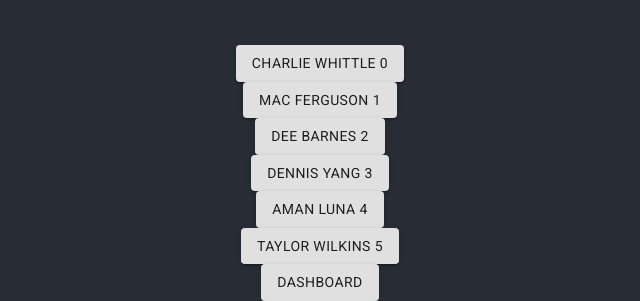
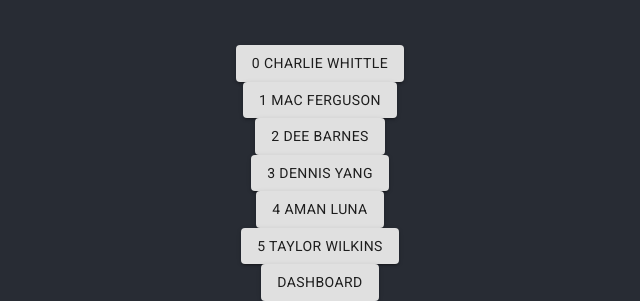
Before and after one commit to TaylorZowtuk/measure-what-matters, a React (Create React App) app in the folder frontend/: page /recording in a window 1280 px wide. Shown: the part 510-811 px from the top of the page, without its empty margins (320-960 px from the left). Built offline with nearby package versions, Linux system fonts and the light colour scheme.

Commit message:
Add player from bench to field

```diff
--- a/frontend/src/components/Bench.tsx
+++ b/frontend/src/components/Bench.tsx
@@ -86,8 +86,12 @@ export const roster:Player[] =
     }
 ]
 
+type BenchProps = {
+    notifyOfSubs:Function,
+}
+
 class Bench extends React.Component
-    <{},
+    <BenchProps,
     {
         onBench: Player[],
         // The bench is in the expanded state once a player from the field
@@ -97,8 +101,8 @@ class Bench extends React.Component
         substituteFor: Player | undefined,
     }> {
 
-    constructor() {
-        super({});
+    constructor(props:BenchProps) {
+        super(props);
         this.state = {
             onBench: this.getPlayers(),
             isExpanded: false,
@@ -117,21 +121,20 @@ class Bench extends React.Component
     addToBench = (player:Player) => {
         this.setState(state => {
           const onBench = state.onBench.concat(player);
-
-          return {onBench: onBench}
+          return {onBench: onBench};
         })
     }
 
-    removeFromBench = (removeNum:number) => {
+    removeFromBench = (removeNum:number): Player | undefined => {
         // Remove the player (first instance) from onBench whose number is num
         var array = [...this.state.onBench];
         var index = array.findIndex(player => player.num === removeNum);
         if (index !== -1) {
-            array.splice(index, 1)  // Remove the player
-            this.clearSubstituteFor();  // Update onBench
+            return array.splice(index, 1)[0];  // Remove the player and return it
         }
         else {
             console.log("Error: no element in onBench had num of", removeNum);
+            return undefined;
         }
     }
 
@@ -140,11 +143,11 @@ class Bench extends React.Component
     }
 
     setSubstituteFor = (player:Player): void => {
-        this.setState({substituteFor: player})
+        this.setState({substituteFor: player});
     }
 
     clearSubstituteFor = (): void => {
-        this.setState({substituteFor: undefined})
+        this.setState({substituteFor: undefined});
     }
 
     substitute = (num:number): void => {
@@ -152,8 +155,9 @@ class Bench extends React.Component
             console.log("Error: substituteFor is undefined");
             return;
         }
-        this.removeFromBench(num);  // Remove player from bench
+        let moveToField = this.removeFromBench(num);  // Remove player from bench
         this.addToBench(this.state.substituteFor);  // Add player from field to bench
+        this.props.notifyOfSubs(this.state.substituteFor, moveToField)  // Notify field of a substitution
         this.clearSubstituteFor();
         this.toggleIsExpanded();    // Close the bench
     }
--- a/frontend/src/components/Field.tsx
+++ b/frontend/src/components/Field.tsx
@@ -2,25 +2,26 @@ import React from 'react';
 import { DraggableTypes } from '../constants';
 import { useDrop } from 'react-dnd'
 
-import Player, { createPlayerDraggable } from './Player';
+import Player, { createPlayerDraggable, PlayerDraggable } from './Player';
 import { roster } from './Bench';
 
 type FieldProps = {
     incrementScore:Function,
+    removeFromField: Player | undefined,
+    addToField: Player | undefined,
+    resetSubs:Function,
 }
 
 class Field extends React.Component
-    <{
-        incrementScore:Function,
-    },
+    <FieldProps,
     {
-        on_field: any[],    // Array of draggablePlayer jsx elements
+        onField: any[],    // Array of draggablePlayer jsx elements
     }> {
 
-    constructor(props: FieldProps) {
+    constructor(props:FieldProps) {
         super(props);
         this.state = {
-            on_field: createPlayerDraggable(this.getPlayers().slice(0, 6))
+            onField: createPlayerDraggable(this.getPlayers().slice(0, 6))
         }
     }
 
@@ -28,21 +29,52 @@ class Field extends React.Component
         return roster;
     }
 
-    addToField = (player:Player) => {
-        this.setState(state => {
-          const on_field = state.on_field.concat(player);
-
-          return {on_field}
-        })
+    addToField = (player:Player | undefined): void => {
+        if (player === undefined) {
+            console.log("Error player to add to field was undefined");
+        }
+        else {
+            let ret_arr:any = createPlayerDraggable([player]);
+            let playerDraggable = ret_arr[0];
+            this.setState(state => {
+                const onField = state.onField.concat(playerDraggable);
+                return {onField: onField};
+            })
+        }
     }
 
-    componentDidUpdate(_prevProps: any, _prevState: any) {
-        console.log(this.state);
+    removeFromField = (player:Player | undefined): void => {
+        if (player === undefined) {
+            console.log("Error player to add to field was undefined");
+        }
+        else {
+            var array = [...this.state.onField];
+            var index = array.findIndex(playerDraggable => playerDraggable.number === player.num);
+            if (index !== -1) {
+                return array.splice(index, 1)[0];  // Remove the player and return it
+            }
+            else {
+                console.log("Error: no element in onField had num of", player.num);
+                return undefined;
+            }
+        }
+    }
+
+    substitute = (): void => {
+        this.removeFromField(this.props.removeFromField);   // TODO: player is not being removed from field
+        this.addToField(this.props.addToField);
+        this.props.resetSubs(undefined, undefined);   // Reset subs
+    }
+
+    componentDidUpdate(prevProps: any, _prevState: any) {
+        if (this.props.removeFromField !== undefined && this.props.addToField !== undefined) {
+            this.substitute();
+        }
     }
 
     render () {
         return (
-            <FieldTarget draggablePlayers={this.state.on_field} incrementScore={this.props.incrementScore}/>
+            <FieldTarget draggablePlayers={this.state.onField} incrementScore={this.props.incrementScore}/>
         )
     }
 }
--- a/frontend/src/components/Player.tsx
+++ b/frontend/src/components/Player.tsx
@@ -13,12 +13,12 @@ type Player = {
 export const PlayerDraggable: React.FC<Player> = ({first_name, last_name, num, team}) => {
     const player:Player = {first_name: first_name, last_name: last_name, num: num, team: team}
     const [, drag] = useDrag({
-        item: { type: DraggableTypes.PLAYER, player}
+        item: { type: DraggableTypes.PLAYER, player }
     })
 
     if (team === "ours") {
         return(
-            <Button ref={drag} variant="contained">{first_name} {last_name} {num}</Button>
+            <Button ref={drag} variant="contained">{num} {first_name} {last_name}</Button>
         )
     }
     else {  // If team is "theirs"
@@ -28,7 +28,7 @@ export const PlayerDraggable: React.FC<Player> = ({first_name, last_name, num, t
     }
 }
 
-export function createPlayerDraggable(players:Player[]) {
+export function createPlayerDraggable(players:Player[]): any[] {
     let playerDraggables:any[] = []
     // For each Player in the players array, create a PlayerDraggable jsx element
     for (var i = 0; i < players.length; i++) {
--- a/frontend/src/components/Recording.page.tsx
+++ b/frontend/src/components/Recording.page.tsx
@@ -8,6 +8,7 @@ import Button from '@material-ui/core/Button';
 import Team from './Team';
 import Bench from './Bench';
 import Field from './Field';
+import Player from './Player';
 
 type Goal = {
   matchId: number,
@@ -20,7 +21,9 @@ class Recording extends React.Component
   <{},
   {
     goals_against: number,
-    goals_for: number
+    goals_for: number ,
+    subField: Player | undefined,   // Player to remove from field
+    subBench: Player | undefined,   // Player to add to field from bench
   }> {
 
   team_name:string = "Blue Blazers";
@@ -30,8 +33,27 @@ class Recording extends React.Component
     super({});
     this.state = {
       goals_for: 0,
-      goals_against: 0
+      goals_against: 0 ,
+      subField: undefined,
+      subBench: undefined,
     }
+  }
+
+  setSubs = (subField:Player | undefined, subBench:Player | undefined): void => {
+      this.setState({subField: subField, subBench: subBench});
+  }
+
+  getSubs = (): Player[] => {
+      // ret[0] = subField
+      // ret[1] = subBench
+      // If either subField or subBench is undefined, the return is an empty arr
+
+      if (this.state.subField === undefined || this.state.subBench === undefined) {
+          return [];
+      }
+      else {
+          return [this.state.subField, this.state.subBench]
+      }
   }
 
   incrementScore = (goal_for: boolean): void => {
@@ -59,10 +81,15 @@ class Recording extends React.Component
       <DndProvider backend={HTML5Backend}>
       <div className='recording'>
         <h1>Recoding Interface</h1>
-        <Bench></Bench>
+        <Bench notifyOfSubs={this.setSubs}></Bench>
         <Team name={this.team_name} score={this.state.goals_for} />
         <Team name={this.opp_name} score={this.state.goals_against} />
-        <Field incrementScore={this.incrementScore}></Field>
+        <Field
+            incrementScore={this.incrementScore}
+            removeFromField={this.state.subField}
+            addToField={this.state.subBench}
+            resetSubs={this.setSubs}
+        />
         <Link to="/">
           <Button variant="contained">Dashboard</Button>
         </Link>
```
